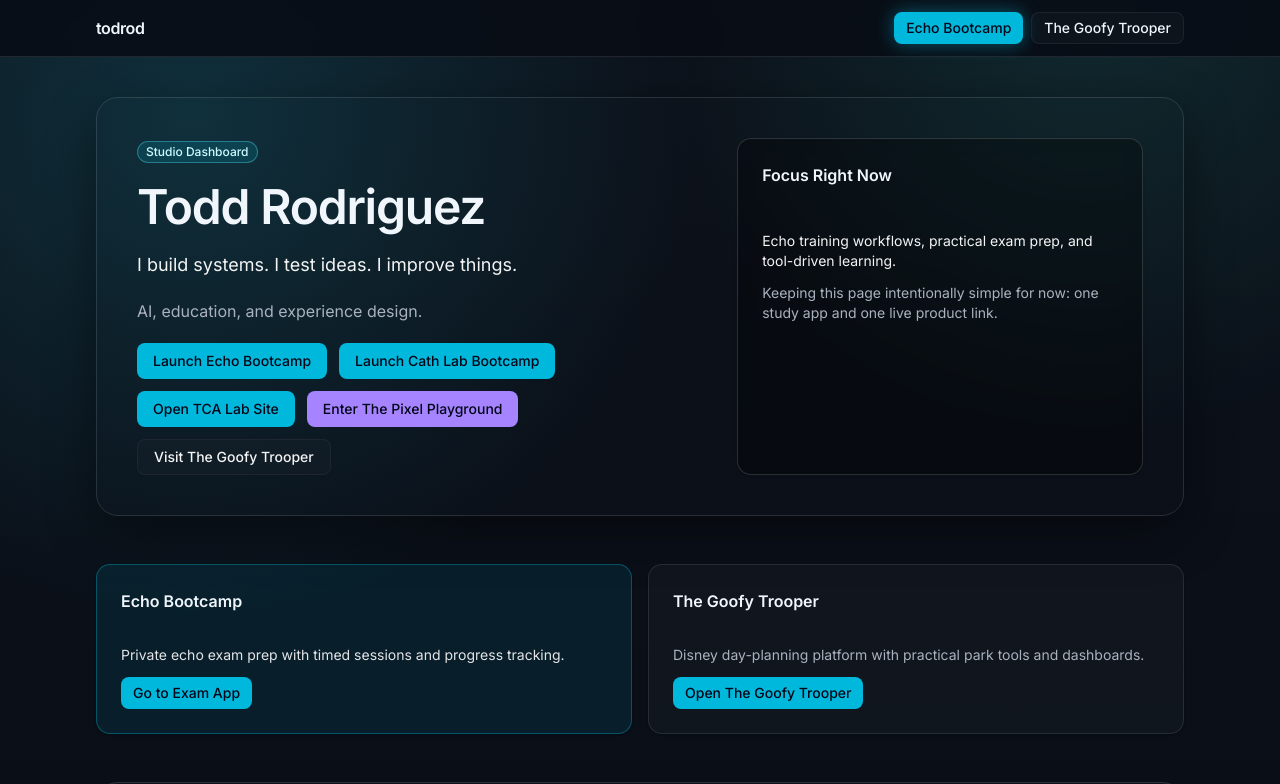
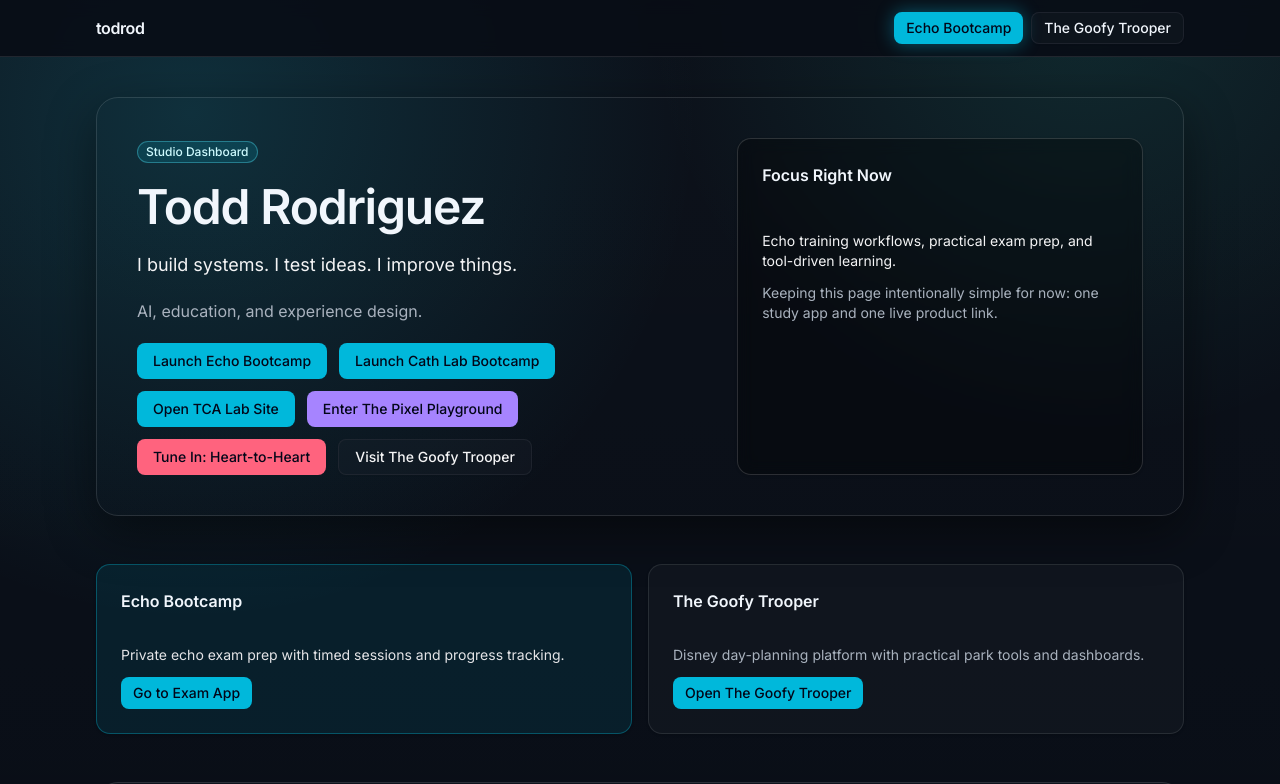
Before and after one commit to todrod/todrod, a Next.js app: page / in a window 1280 px wide. Shown: the top 784 px of the page. Built offline with nearby package versions, Linux system fonts and the light colour scheme; no server answers.

Commit message:
Add Heart-to-Heart CTA on homepage

```diff
--- a/src/app/page.tsx
+++ b/src/app/page.tsx
@@ -3,7 +3,7 @@
 import { Button } from "@/components/ui/button";
 import { Card, CardContent, CardHeader, CardTitle } from "@/components/ui/card";
 import { siteContent } from "@/content/site";
-import { cathBootcampHref, echoBootcampHref, tcaLabHref } from "@/lib/urls";
+import { cathBootcampHref, echoBootcampHref, heartToHeartHref, tcaLabHref } from "@/lib/urls";
 
 export default function HomePage() {
   return (
@@ -27,6 +27,9 @@
               </Button>
               <Button asChild className="bg-violet-400 text-slate-950 hover:bg-violet-300">
                 <Link href="/lab/template-builder">Enter The Pixel Playground</Link>
+              </Button>
+              <Button asChild className="bg-rose-400 text-slate-950 hover:bg-rose-300">
+                <a href={heartToHeartHref}>Tune In: Heart-to-Heart</a>
               </Button>
               <Button
                 asChild
--- a/src/lib/urls.ts
+++ b/src/lib/urls.ts
@@ -9,3 +9,6 @@
 
 export const templateBuilderHref =
   process.env.NEXT_PUBLIC_TEMPLATE_BUILDER_URL ?? "https://www.todrod.com/lab/template-builder";
+
+export const heartToHeartHref =
+  process.env.NEXT_PUBLIC_HEART_TO_HEART_URL ?? "https://www.todrod.com/lab/heart-to-heart";
```
